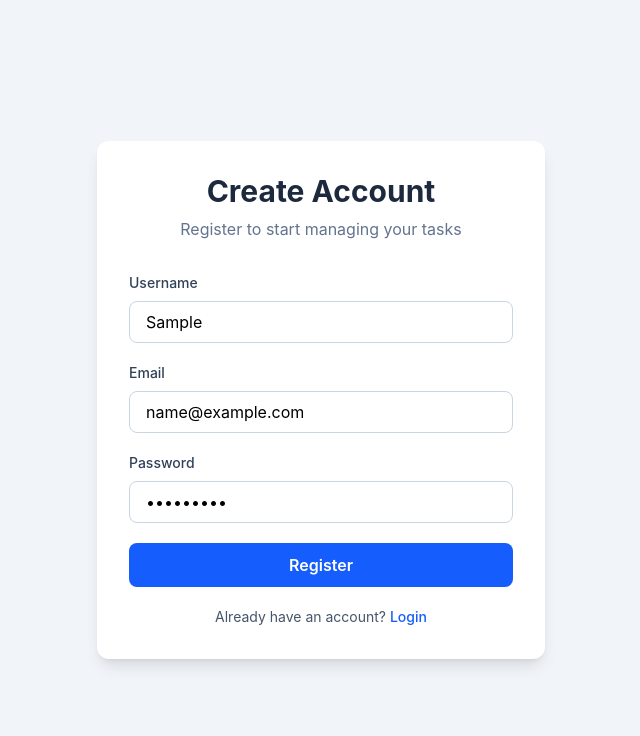
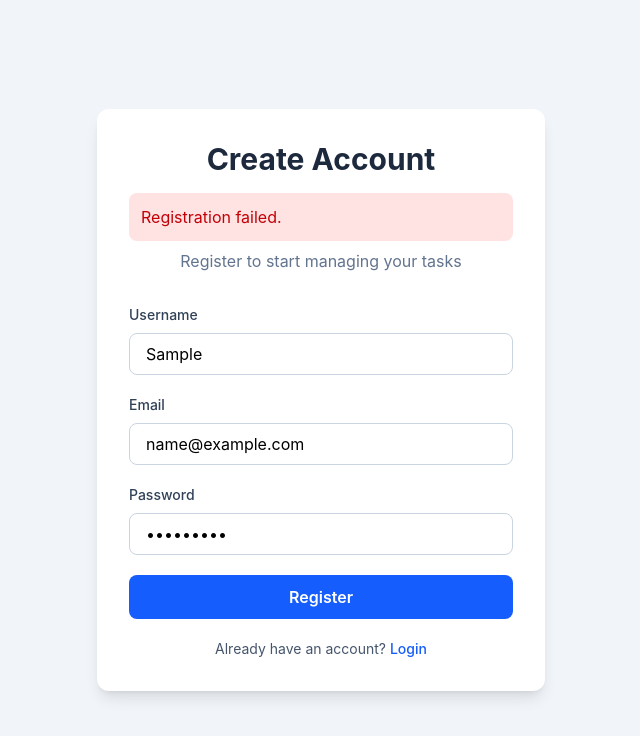
Before and after one commit to 22F1000765/smart-task-manager, a React (Vite) app in the folder frontend/: page /register in a window 1280 px wide. Both pictures are taken after typing "Sample", "name@example.com", "Sample123" into the empty fields and a click on the button "Register". Shown: the top 736 px of the page, without its empty margins (319-959 px from the left). Built offline with nearby package versions, Linux system fonts and the light colour scheme; no server answers.

Commit message:
feat: replace auth alerts with inline error messages

```diff
--- a/frontend/src/pages/LoginPage.tsx
+++ b/frontend/src/pages/LoginPage.tsx
@@ -13,6 +13,8 @@ function LoginPage() {
   const [email, setEmail] = useState("");
   const [password, setPassword] = useState("");
 
+  const[message, setMessage] = useState("");
+
   const handleLogin = async (e: React.FormEvent) => {
     e.preventDefault();
 
@@ -21,7 +23,8 @@ function LoginPage() {
 
       login(data.access_token);
 
-      alert("Login Successful!");
+
+      setMessage("✅ Login successful! Redirecting...");
 
       navigate("/dashboard");
     } catch (error: any) {
@@ -29,7 +32,9 @@ function LoginPage() {
         console.log(error.response?.data);
         console.log(error.response?.status);
 
-        alert(JSON.stringify(error.response?.data));
+        setMessage(
+  error.response?.data?.detail || "Login failed."
+);
 
     }
   };
@@ -40,6 +45,11 @@ function LoginPage() {
       <h1 className="text-3xl font-bold text-center text-slate-800">
         Smart Task Manager
       </h1>
+      {message && (
+  <div className="mt-4 rounded-lg bg-red-100 p-3 text-red-700">
+    {message}
+  </div>
+)}
 
       <p className="mt-2 text-center text-slate-500">
         Sign in to manage your tasks
--- a/frontend/src/pages/RegisterPage.tsx
+++ b/frontend/src/pages/RegisterPage.tsx
@@ -12,6 +12,8 @@ function RegisterPage() {
   const [email, setEmail] = useState("");
   const [password, setPassword] = useState("");
 
+  const [message, setMessage] = useState("");
+
 
   const handleRegister = async (
   e: React.FormEvent
@@ -25,16 +27,17 @@ function RegisterPage() {
       password
     );
 
-    alert("Registration Successful!");
+
+    setMessage("✅ Registration successful!");
 
     navigate("/login");
   } catch (error: any) {
     console.log(error.response);
 
-    alert(
-      error.response?.data?.detail ||
-      "Registration Failed"
-    );
+    setMessage(
+  error.response?.data?.detail ||
+  "Registration failed."
+);
   }
 };
 
@@ -44,7 +47,11 @@ function RegisterPage() {
       <h1 className="text-3xl font-bold text-center text-slate-800">
         Create Account
       </h1>
-
+      {message && (
+  <div className="mt-4 rounded-lg bg-red-100 p-3 text-red-700">
+    {message}
+    </div>
+)}
       <p className="mt-2 text-center text-slate-500">
         Register to start managing your tasks
       </p>
```
